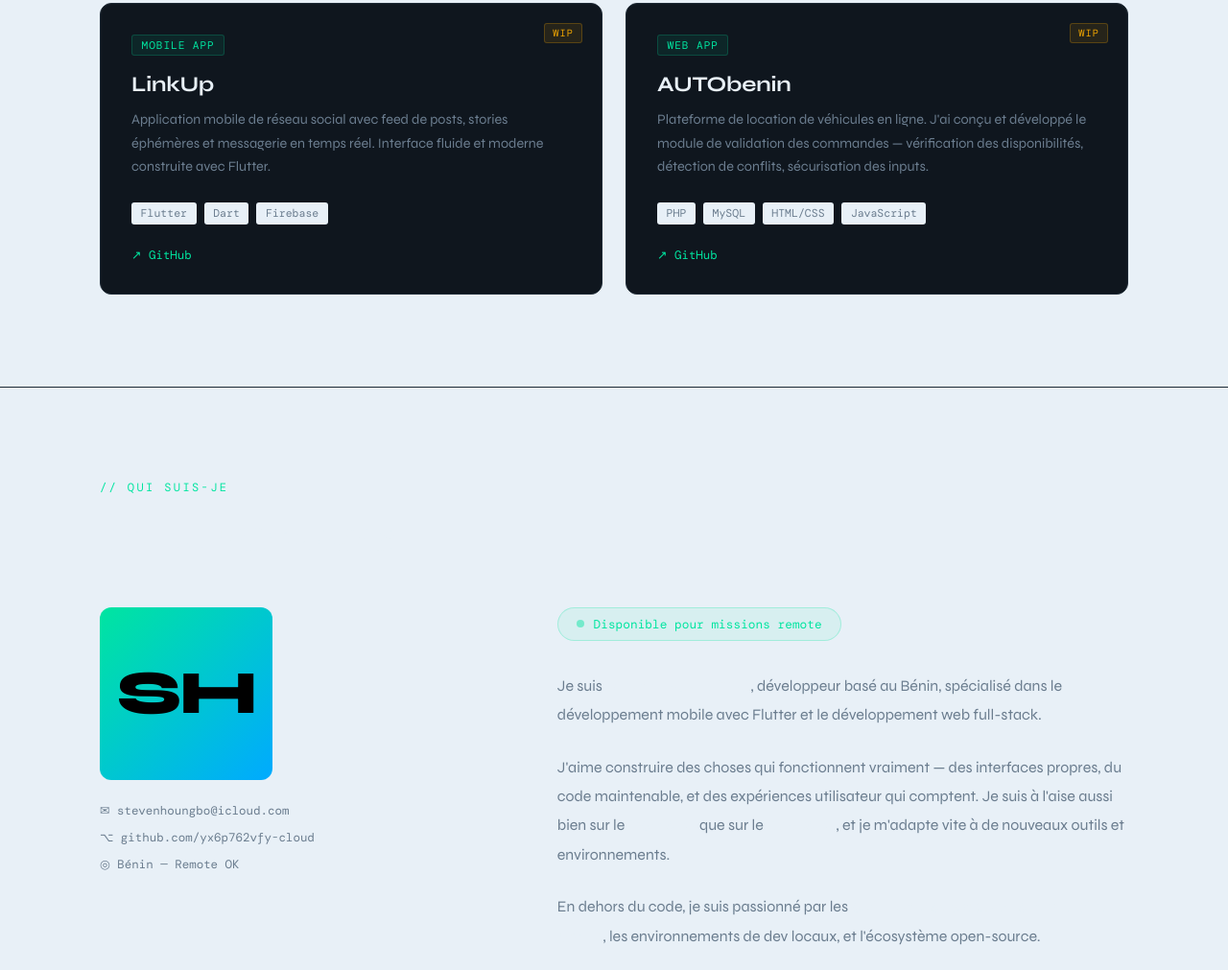
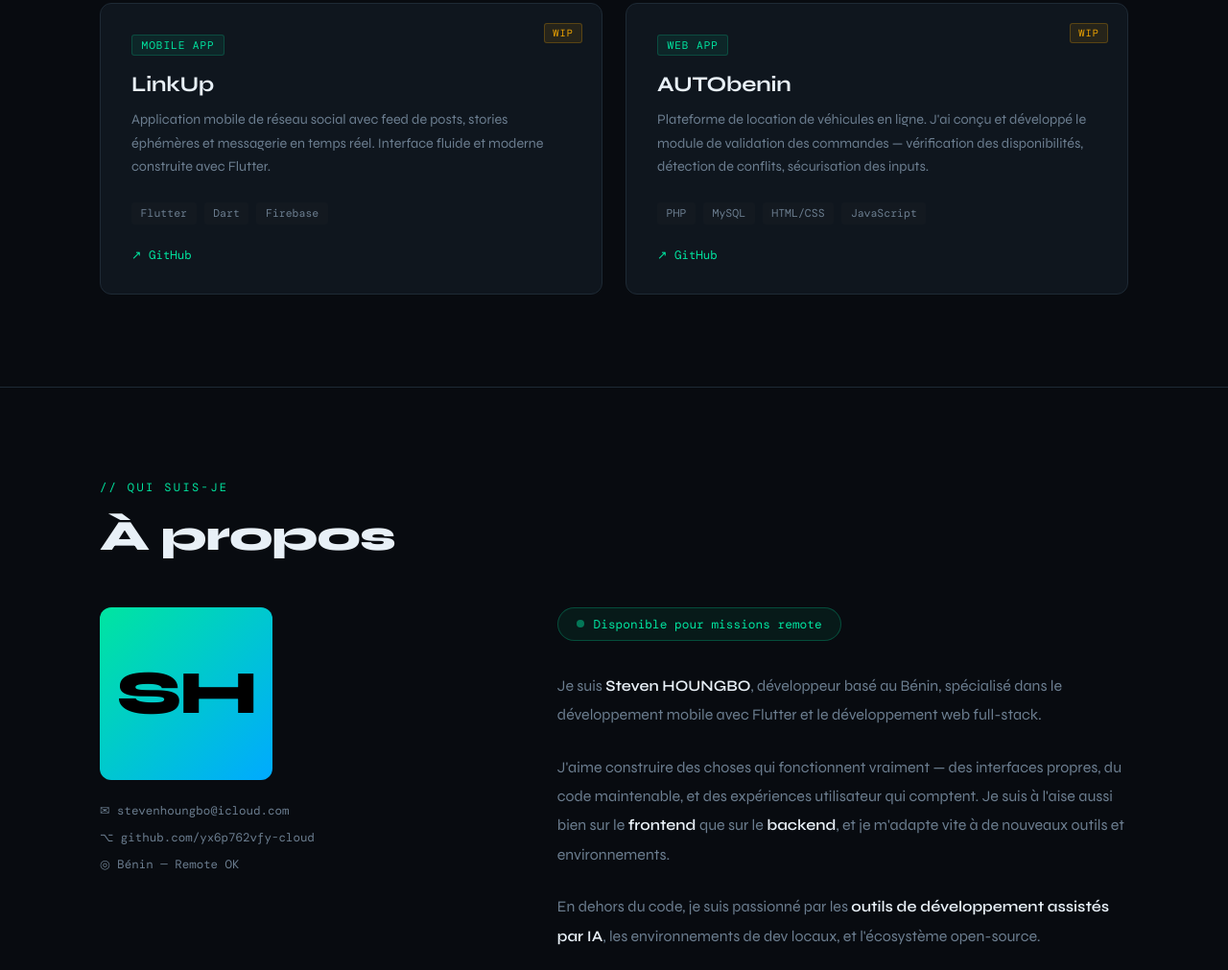
Before and after one commit to yx6p762vfy-cloud/portfolio, a plain HTML site: page index.html in a window 1280 px wide. Shown: the part 1549-2560 px from the top of the page at 96% size. Drawn offline with nearby package versions, Linux system fonts and the light colour scheme.

Commit message:
retour a l'initial

```diff
--- a/index.html
+++ b/index.html
@@ -7,9 +7,9 @@
   <link href="https://fonts.googleapis.com/css2?family=Syne:wght@400;600;700;800&family=DM+Mono:wght@400;500&display=swap" rel="stylesheet" />
   <style>
     :root {
-      --bg:#e8f0f7;
-      --bg2: #6b7d8f;
-      --bg3: #e8f0f7;
+      --bg: #080b10;
+      --bg2: #0d1117;
+      --bg3: #131920;
       --accent: #00e5a0;
       --accent2: #0af;
       --text: #e8f0f7;
```
